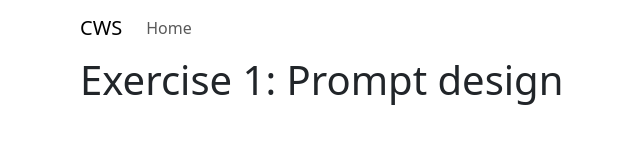
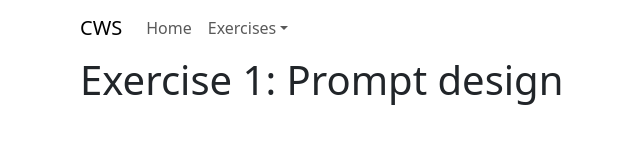
Before and after one commit to wmeints/conversational, a SvelteKit app in the folder src/ConversationalWorkshop/ClientApp/: page /exercises/01-prompt-design in a window 1280 px wide. Shown: the top 160 px of the page, without its empty margins (2-642 px from the left). Built offline with nearby package versions, Linux system fonts and the light colour scheme.

Commit message:
Add links in navigation bar

```diff
--- a/src/ConversationalWorkshop/ClientApp/src/components/navigation-bar.svelte
+++ b/src/ConversationalWorkshop/ClientApp/src/components/navigation-bar.svelte
@@ -12,6 +12,30 @@
 		<div class="collapse navbar-collapse" id="navbarContent">
 			<ul class="navbar-nav me-auto mb-2 mb-lg-0">
 				<li class="nav-item"><a href="/" class="nav-link">Home</a></li>
+				<li class="nav-item dropdown">
+					<a
+						href="#"
+						class="nav-link dropdown-toggle"
+						role="button"
+						data-bs-toggle="dropdown"
+						aria-expanded="false">Exercises</a
+					>
+					<ul class="dropdown-menu">
+						<li>
+							<a href="/exercises/01-prompt-design/" class="dropdown-item">1. Prompt design</a>
+						</li>
+						<li>
+							<a href="/exercises/02-few-shot-learning/" class="dropdown-item"
+								>2. Few shot learning</a
+							>
+						</li>
+						<li>
+							<a href="/exercises/03-use-organization-data/" class="dropdown-item"
+								>3. Use organization data</a
+							>
+						</li>
+					</ul>
+				</li>
 			</ul>
 		</div>
 	</div>
```
